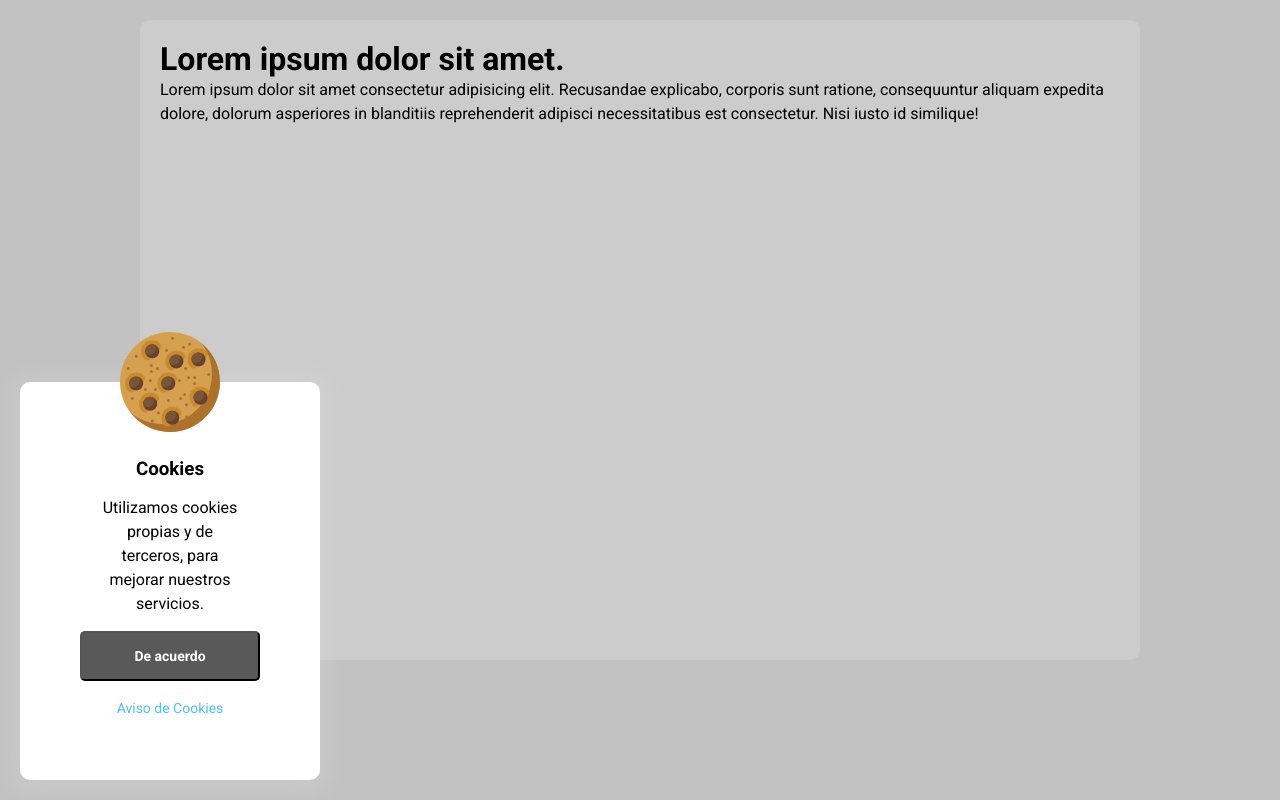
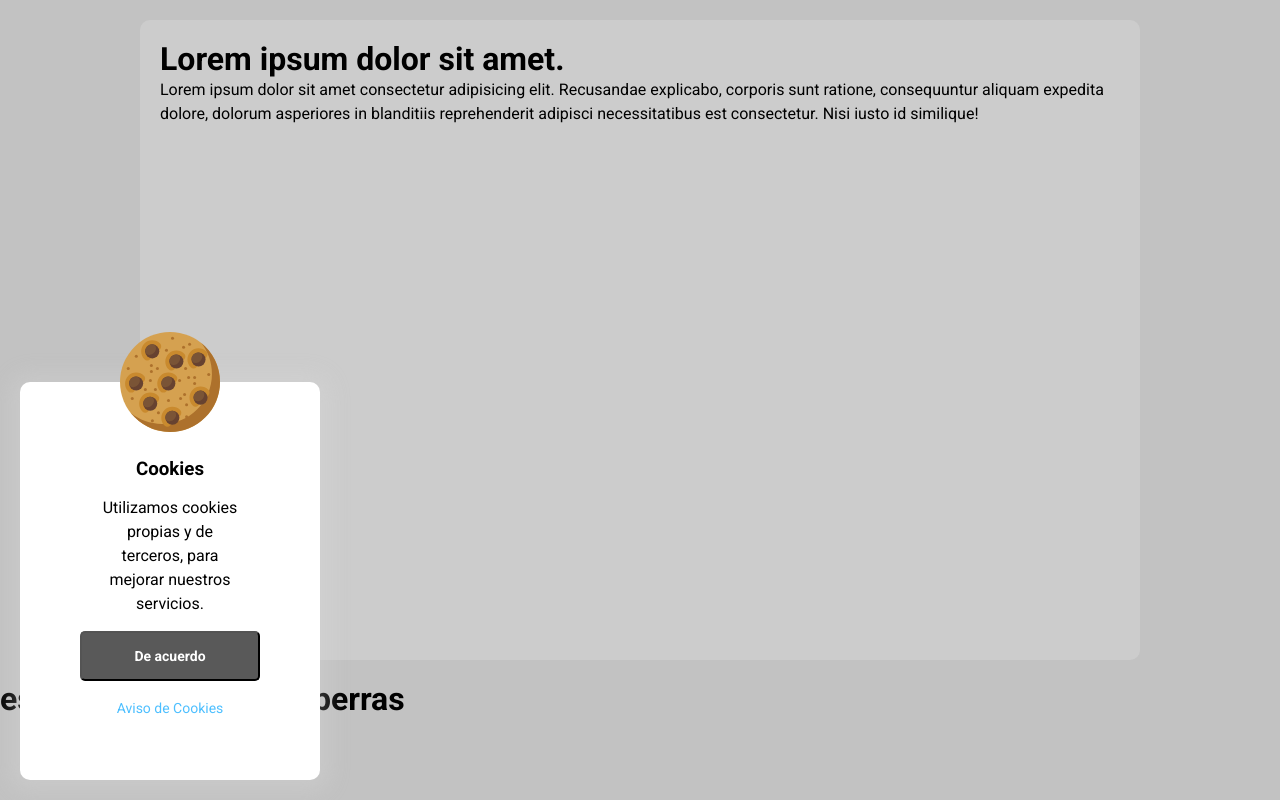
Before and after one commit to BetaMiu/bannerCookies-BM, a plain HTML site: page index.html in a window 1280 px wide. Drawn offline with Linux system fonts and the light colour scheme.

Commit message:
Nueva version perras disfrutenla

```diff
--- a/index.html
+++ b/index.html
@@ -37,6 +37,7 @@
 		<a class="enlace"	 href="aviso-cookies.html">Aviso de Cookies</a>
 	</div>
 	<div class="fondo-aviso-cookies" id="fondo-aviso-cookies"></div>
+	<h1>estoy en git de nuevo perras</h1>
 	<script src="./js/aviso-cookies.js"></script>
 </body>
 </html>
```
